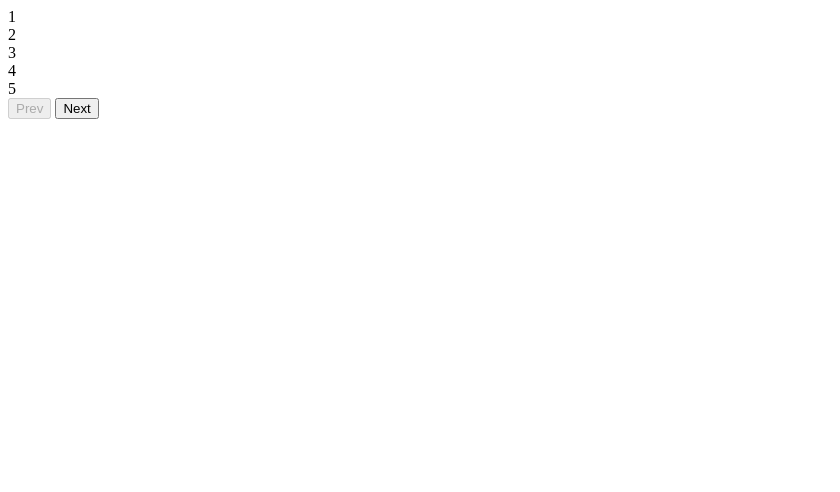
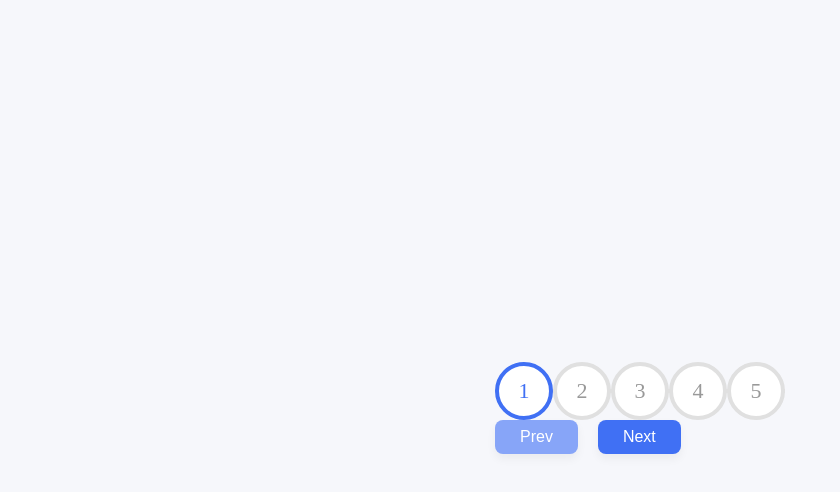
Before and after one commit to acciojob/progress-bar-Shivaniraj05, a website: page main.html in a window 1280 px wide. Shown: the whole page, without its empty margins (0-840 px from the left). Drawn offline with Linux system fonts and the light colour scheme.

Commit message:
created a submission

```diff
--- a/main.html
+++ b/main.html
@@ -9,16 +9,20 @@
 <body>
 	<!-- the entire body must be written by student -->
     <div class="container">
-    <div class="progress"></div>
-    <div class=".circle">
-    <div id="circle-1" class="active">1</div>
-    <div id="circle-2">2</div>
-    <div id="circle-3">3</div>
-    <div id="circle-4">4</div>
-    <div id="circle-5">5</div>
-    </div>
+    <div class="progress">
+    <div id="circle-1" class="circle active">1</div>
+    <div id="circle-2" class="circle">2</div>
+    <div id="circle-3" class="circle">3</div>
+    <div id="circle-4" class="circle">4</div>
+    <div id="circle-5" class="circle">5</div>
+		 <div class="progress-bar">
+          <div class="indicator"></div>
+        </div>
+		</div>
+		<div class="buttons">
         <button id="prev" disabled>Prev</button>
         <button id="next">Next</button>
+		</div>
     </div>
 
     <script type="text/javascript" src="./script.js">
--- a/styles.css
+++ b/styles.css
@@ -1,9 +1,81 @@
 /*  your css code here. If applicable */
 body{
-	height: 100px;
+	height: 100vh;
 	justify-content: center;
+	display: flex;
+	align-items: center;
+	background: #f6f7fb;
 }
 
 .conntainer{
-
+	display: flex;
+	flex-direction: column;
+	align-items: center;
+	gap: 40px;
+	max-width: 400px;
+	width: 100%;
 }
+.progress{
+	display: flex;
+  width: 100%;
+  align-items: center;
+  justify-content: space-between;
+  position: relative;
+}
+.circle{
+	display: flex;
+  align-items: center;
+  justify-content: center;
+  height: 50px;
+  width: 50px;
+  color: #999;
+  font-size: 22px;
+  font-weight: 500;
+  border-radius: 50%;
+  background: #fff;
+  border: 4px solid #e0e0e0;
+  transition: all 200ms ease;
+  transition-delay: 0s;
+}
+.circle.active{
+	transition-delay: 100ms;
+  border-color: #4070f4;
+  color: #4070f4;
+}
+.progress-bar{
+	position: absolute;
+  height: 4px;
+  width: 100%;
+  background: #e0e0e0;
+  z-index: -1;
+}
+.indicator{
+	  position: absolute;
+  height: 100%;
+  width: 0%;
+  background: #4070f4;
+  transition: all 300ms ease;
+}
+.buttons{
+	 display: flex;
+  gap: 20px;
+}
+button{
+	 padding: 8px 25px;
+  background: #4070f4;
+  border: none;
+  border-radius: 8px;
+  color: #fff;
+  font-size: 16px;
+  font-weight: 400;
+  cursor: pointer;
+  box-shadow: 0 5px 10px rgba(0, 0, 0, 0.05);
+  transition: all 200ms linear;
+}
+button:active{
+	transform: scale(0.97);
+}
+button:disabled{
+	background: #87a5f8;
+  cursor: not-allowed;
+}
```
